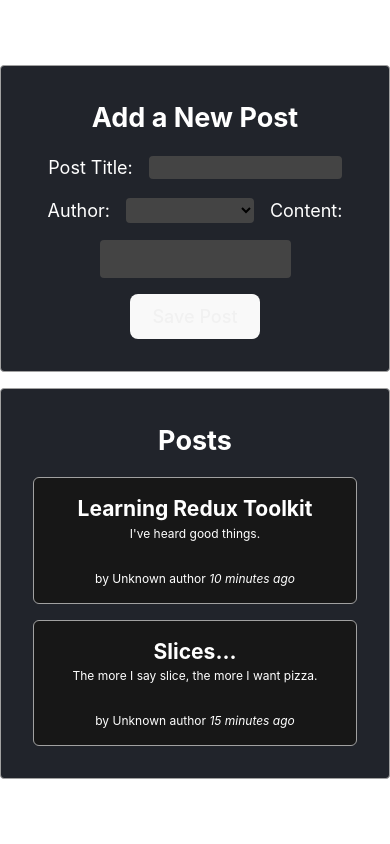
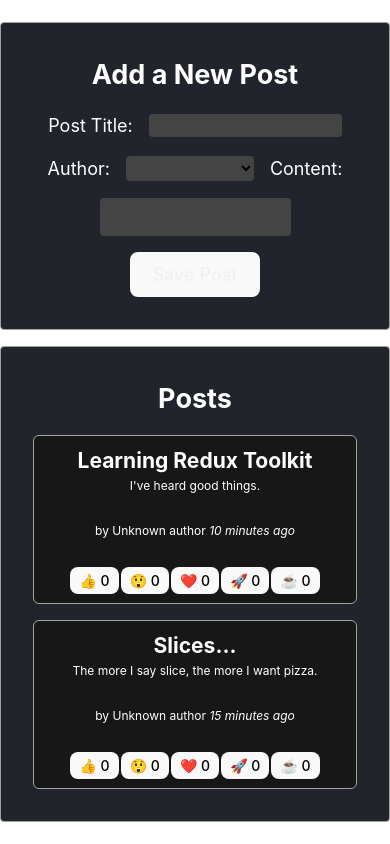
Before and after one commit to daniel-avzaradel/react-redux-toolkit, a React (Vite) app: page / in a window 390 px wide. Built offline with nearby package versions, Linux system fonts and the light colour scheme.

Commit message:
fixed styles and responsiveness

```diff
--- a/src/features/posts/PostsList.tsx
+++ b/src/features/posts/PostsList.tsx
@@ -3,6 +3,7 @@ import PostAuthor from "./PostAuthor";
 import { PostArticle, PostsSection, RenderedPosts } from "./posts.module";
 import { selectAllPosts } from "./postSlice";
 import TimeAgo from "./TimeAgo";
+import ReactionButtons from "./ReactionButtons";
 
 const PostsList = () => {
 
@@ -19,6 +20,8 @@ const PostsList = () => {
                 <PostAuthor userId={post.userId} />
                 <TimeAgo timestamp={post.date} />
             </p>
+            <br />
+            <ReactionButtons post={post} />
         </PostArticle>
     ))
 
--- /dev/null
+++ b/src/features/posts/ReactionButtons.tsx
@@ -0,0 +1,36 @@
+import { useDispatch } from 'react-redux';
+import { AppDispatch } from '../../app/store';
+import { PostsState, reactionsAdded } from './postSlice';
+
+const reactionEmoji = {
+  thumbsUp: '👍',
+  wow: '😲',
+  heart: '❤️',
+  rocket: '🚀',
+  coffee: '☕'
+}
+
+interface ReactionButtonsProps {
+  post: PostsState
+}
+
+const ReactionButtons = ({post}: ReactionButtonsProps) => {
+
+  const dispatch = useDispatch<AppDispatch>();
+
+  const reactionButtons = Object.entries(reactionEmoji).map(([name, emoji]) => {
+    return (
+      <button style={{padding: '4px 8px'}} key={name} type='button'
+      className='reactionButton'
+      onClick={() => dispatch(reactionsAdded({postId: post.id, reaction: name}))}>
+        {emoji} {post.reactions[name as keyof typeof post.reactions]}
+      </button>
+    )
+  })
+
+  return (
+    <div style={{display: 'flex', fontSize: 'clamp(14px, 1.2vw, 18px)', gap: '2px'}}>{reactionButtons}</div>
+  )
+}
+
+export default ReactionButtons
--- a/src/features/posts/postSlice.ts
+++ b/src/features/posts/postSlice.ts
@@ -87,6 +87,6 @@ const postsSlice = createSlice({
 
 export const selectAllPosts = (state: RootStore) => state.posts;
 
-export const { postAdded } = postsSlice.actions;
+export const { postAdded , reactionsAdded} = postsSlice.actions;
 
 export default postsSlice.reducer;
--- a/src/features/posts/posts.module.ts
+++ b/src/features/posts/posts.module.ts
@@ -57,7 +57,7 @@ export const PostArticle = styled.article`
   background-color: #171717;
   border-radius: 6px;
   min-width: 25%;
-  height: 15dvh;
+  height: 20dvh;
   & > p {
     font-size: clamp(12px, 1vw, 16px);
   }
```
